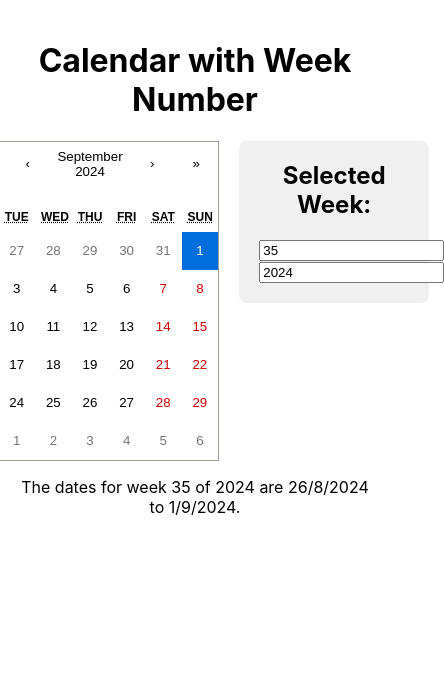
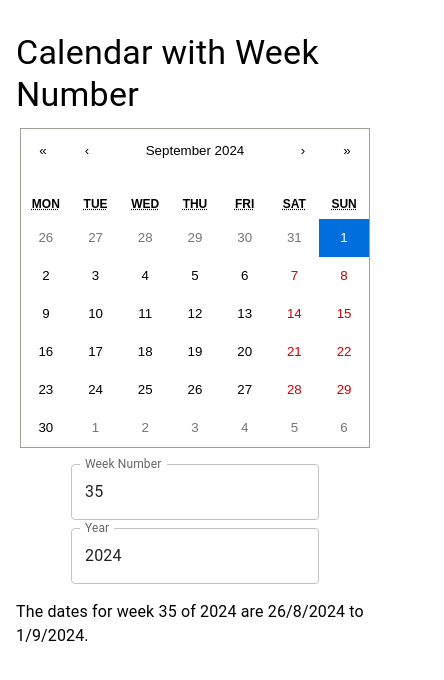
Before and after one commit to matt1as/calendarweekday, a React (Create React App) app: page / in a window 390 px wide. Shown: the top 680 px of the page, 444 px wide, since content can reach past the window. Built offline with nearby package versions, Linux system fonts and the light colour scheme.

Commit message:
Mobile friendly

```diff
--- a/package.json
+++ b/package.json
@@ -2,9 +2,10 @@
   "name": "calendar-week-app",
   "version": "0.1.0",
   "private": true,
-
-
   "dependencies": {
+    "@emotion/react": "^11.13.3",
+    "@emotion/styled": "^11.13.0",
+    "@mui/material": "^6.0.1",
     "@testing-library/jest-dom": "^5.17.0",
     "@testing-library/react": "^13.4.0",
     "@testing-library/user-event": "^13.5.0",
--- a/src/App.css
+++ b/src/App.css
@@ -1,37 +1,3 @@
-.App {
-  text-align: center;
-  padding: 20px;
+.react-calendar {
+  max-width: 100%;
 }
-
-.calendar-container {
-  display: flex;
-  justify-content: center;
-  align-items: flex-start;
-  gap: 20px;
-}
-
-.react-calendar {
-  width: 350px;
-  max-width: 100%;
-  background: white;
-  border: 1px solid #a0a096;
-  font-family: Arial, Helvetica, sans-serif;
-  line-height: 1.125em;
-}
-
-.week-number {
-  background-color: #f0f0f0;
-  padding: 20px;
-  border-radius: 8px;
-  min-width: 150px;
-}
-
-.week-number h2 {
-  margin-top: 0;
-}
-
-.week-number p {
-  font-size: 2em;
-  font-weight: bold;
-  margin: 0;
-}
--- a/src/App.js
+++ b/src/App.js
@@ -2,7 +2,7 @@ import React, { useState, useEffect } from 'react';
 import Calendar from 'react-calendar';
 import { getWeek, getDate, getMonth, getYear, startOfWeek, endOfWeek } from 'date-fns';
 import 'react-calendar/dist/Calendar.css';
-import './App.css';
+import { Container, Box, TextField, Typography } from '@mui/material';
 
 function App() {
   const [date, setDate] = useState(new Date());
@@ -59,30 +59,43 @@ function App() {
   };
 
   return (
-    <div className="App">
-      <h1>Calendar with Week Number</h1>
-      <div className="calendar-container">
+    <Container maxWidth="md">
+      <Box my={4}>
+        <Typography variant="h4" component="h1" gutterBottom>
+          Calendar with Week Number
+        </Typography>
+        <Box display="flex" flexDirection={{ xs: 'column', sm: 'row' }} alignItems="center" justifyContent="center">
           <Calendar onChange={onChange} value={date} />
-        <div className="week-number">
-          <h2>Selected Week:</h2>
-          <input
+          <Box ml={{ sm: 2 }} mt={{ xs: 2, sm: 0 }}>
+            <Box display="flex" flexDirection="column" alignItems="center">
+              <Box mb={1}>
+                <TextField
+                  label="Week Number"
                   type="number"
                   value={weekNumber}
                   onChange={handleWeekNumberChange}
                 />
-          <input
+              </Box>
+              <Box>
+                <TextField
+                  label="Year"
                   type="number"
                   value={year}
                   onChange={handleYearChange}
                 />
-        </div>
-      </div>
+              </Box>
+            </Box>
+          </Box>
+        </Box>
         {startDate && endDate && (
-        <p>
+          <Box mt={2}>
+            <Typography variant="body1">
               The dates for week {weekNumber} of {year} are {startDate} to {endDate}.
-        </p>
+            </Typography>
+          </Box>
         )}
-    </div>
+      </Box>
+    </Container>
   );
 }
 
```
Also changed, not shown: 1 other file (tests, documents, lock files or other folders). Lines whose indentation alone changed are shown as unchanged.
